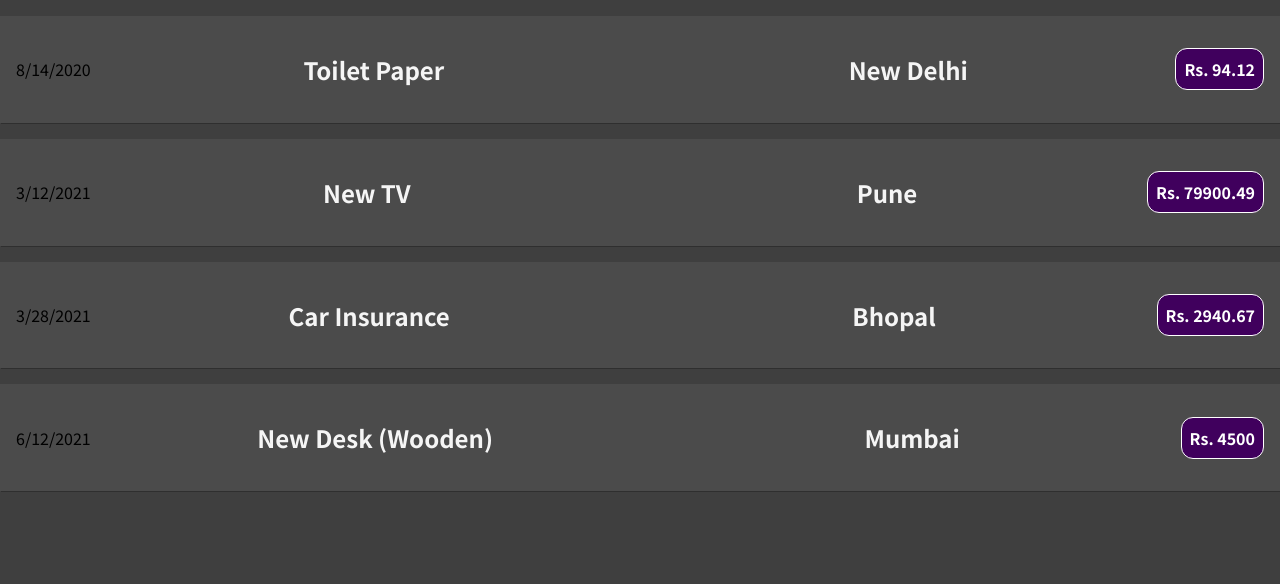
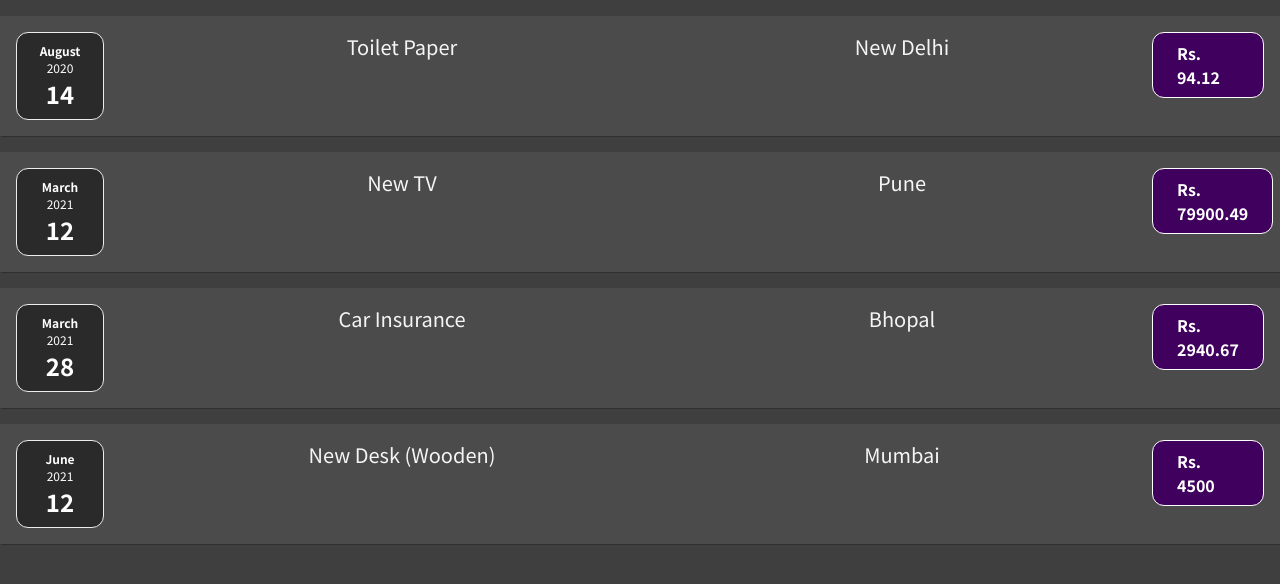
Before and after one commit to iamASR27/Tasks, a JavaScript app: page / in a window 1280 px wide. Shown: the top 584 px of the page. Built offline with nearby package versions, Linux system fonts and the light colour scheme.

Commit message:
expenseDetails added

```diff
--- /dev/null
+++ b/src/components/ExpenseDate.css
@@ -0,0 +1,27 @@
+.expense-date {
+    display: flex;
+    flex-direction: column;
+    min-width: 5.5rem;
+    min-height: 5.5rem;
+    border: 1px solid #ececec;
+    background-color: #2a2a2a;
+    color: white;
+    border-radius: 12px;
+    align-items: center;
+    justify-content: center;
+    margin-right: 2rem;
+  }
+
+  .expense-date__month {
+    font-size: 0.75rem;
+    font-weight: bold;
+  }
+
+  .expense-date__year {
+    font-size: 0.75rem;
+  }
+
+  .expense-date__day {
+    font-size: 1.5rem;
+    font-weight: bold;
+  }
--- /dev/null
+++ b/src/components/ExpenseDate.js
@@ -0,0 +1,17 @@
+import "./ExpenseDate.css";
+
+function ExpenseDate(props) {
+  const month = props.date.toLocaleString("en-US", { month: "long" });
+  const day = props.date.toLocaleString("en-US", { day: "2-digit" });
+  const year = props.date.getFullYear();
+
+  return (
+    <div className="expense-date">
+      <div className="expense-date__month">{month}</div>
+      <div className="expense-date__year">{year}</div>
+      <div className="expense-date__day">{day}</div>
+    </div>
+  );
+}
+
+export default ExpenseDate;
--- /dev/null
+++ b/src/components/ExpenseDetails.css
@@ -0,0 +1,38 @@
+.expense-details {
+  display: flex;
+  flex-direction: row;
+  justify-content: space-between;
+  margin-left: 1rem;
+  align-items: flex-start;
+
+}
+
+.expense-title,
+.expense-location {
+  display: flex;
+
+  justify-content: center;
+  color: whitesmoke;
+  flex: 1;
+  min-width: 500px;
+  font-size: 20px;
+  align-items: center;
+
+}
+
+.expense-amount {
+  display: flex;
+  justify-content: flex-end;
+  font-size: 1rem;
+  font-weight: bold;
+  color: white;
+  background-color: #40005d;
+  border: 1px solid white;
+  padding: 0.5rem 1.5rem;
+  border-radius: 12px;
+}
+
+
+.expense-title {
+    vertical-align: middle;
+}
--- /dev/null
+++ b/src/components/ExpenseDetails.js
@@ -0,0 +1,18 @@
+import "./ExpenseDetails.css";
+
+function ExpenseDetails(props) {
+  const title = props.title;
+  const amount = props.amount;
+  const location = props.location;
+
+  return (
+    <div className="expense-details">
+      <div className="expense-title">{title}</div>
+
+      <div className="expense-location">{location}</div>
+      <div className="expense-amount">Rs. {amount}</div>
+    </div>
+  );
+}
+
+export default ExpenseDetails;
--- a/src/components/ExpenseItems.css
+++ b/src/components/ExpenseItems.css
@@ -1,34 +1,9 @@
 .expense-item {
     display: flex;
     justify-content: space-between;
-    align-items: center;
+    align-items: flex-start;
     box-shadow: 1px 1px rgba(0, 0, 0, 0.25);
     padding: 1rem;
     margin: 1rem 0;
     background-color: #4b4b4b;
   }
-
-  .date {
-    font-size: 1rem;
-    color: black;
-    margin-right: 1rem;
-  }
-
-  .expense-title,
-  .expense-location {
-    display: flex;
-    justify-content: space-evenly;
-    color: whitesmoke;
-    flex: 1;
-
-  }
-
-  .expense-amount {
-    font-size: 1rem;
-    font-weight: bold;
-    color: white;
-    background-color: #40005d;
-    border: 1px solid white;
-    padding: 0.5rem;
-    border-radius: 12px;
-  }
--- a/src/components/ExpenseItems.js
+++ b/src/components/ExpenseItems.js
@@ -1,19 +1,17 @@
-import './ExpenseItems.css';
+import ExpenseDate from "./ExpenseDate";
+import ExpenseDetails from "./ExpenseDetails";
+import "./ExpenseItems.css";
 
 function ExpenseItem(props) {
-
-
   return (
     <div className="expense-item">
+      <ExpenseDate date={props.date} />
 
-      <div className="date">{props.date.toLocaleDateString()}</div>
-      <div className="expense-title">
-        <h2>{props.title}</h2>
-      </div>
-      <div className="expense-location">
-        <h2>{props.location}</h2>
-      </div>
-      <div className="expense-amount">Rs. {props.amount}</div>
+      <ExpenseDetails
+        amount={props.amount}
+        title={props.title}
+        location={props.location}
+      />
 
     </div>
   );
```
